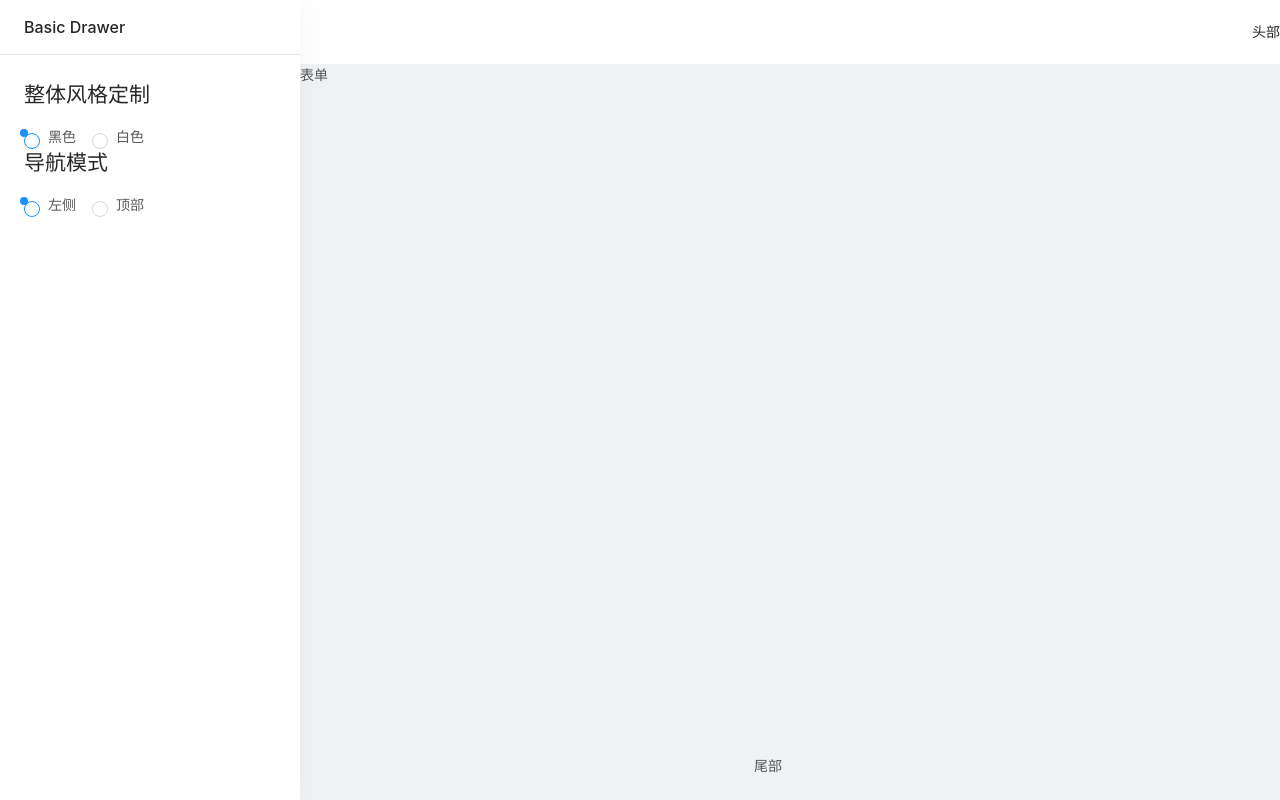
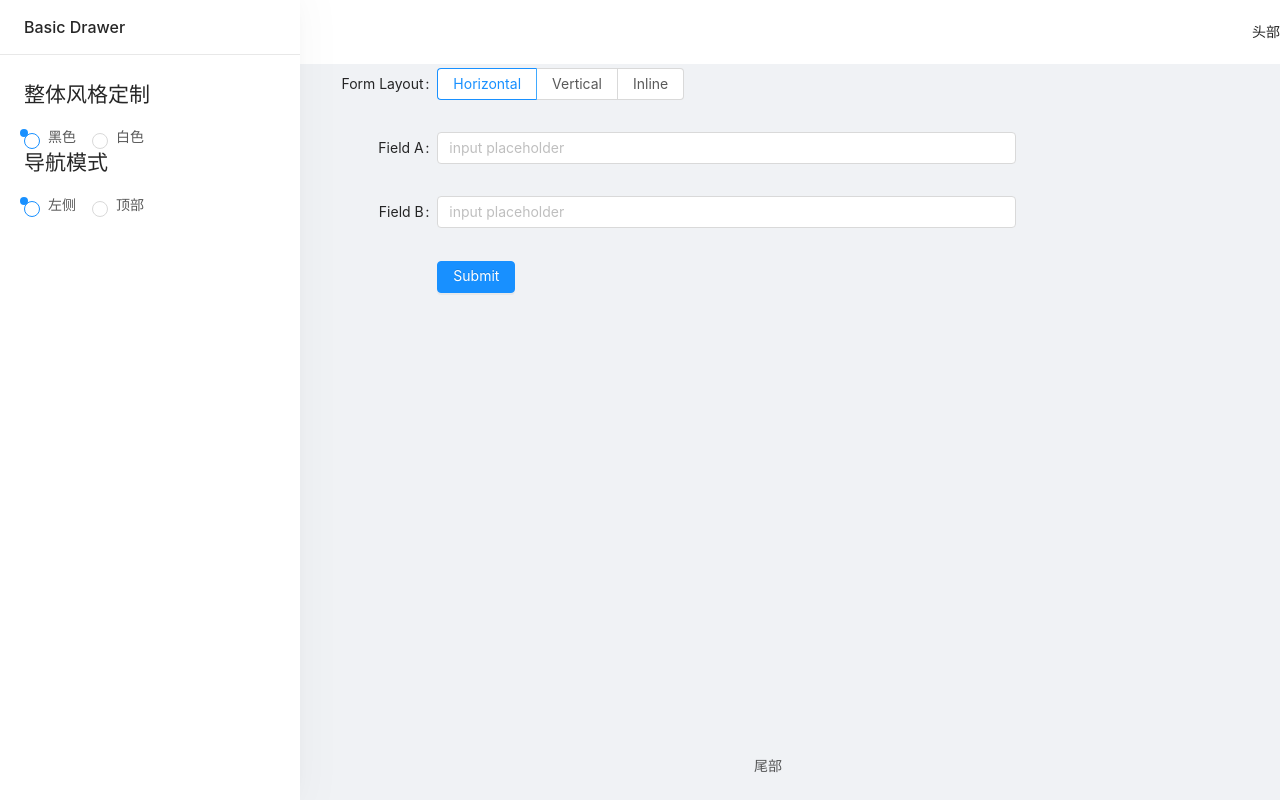
Before and after one commit to lsustc/ant-design-vue-pro, a Vue app: page /form/base-form in a window 1280 px wide. Built offline with nearby package versions, Linux system fonts and the light colour scheme.

Commit message:
添加基础表单手动校验

```diff
--- a/src/main.js
+++ b/src/main.js
@@ -2,7 +2,7 @@
 import App from "./App.vue";
 import router from "./router";
 import store from "./store";
-import {Button, Layout, Icon, Drawer, Radio, Menu} from 'ant-design-vue'
+import {Button, Layout, Icon, Drawer, Radio, Menu, Form, Input} from 'ant-design-vue'
 import Authorized from "./components/Authorized.vue"
 import Auth from "./directives/auth";
 
@@ -14,6 +14,8 @@
 Vue.use(Drawer);
 Vue.use(Radio);
 Vue.use(Menu);
+Vue.use(Form);
+Vue.use(Input);
 Vue.component('Authorized', Authorized);
 Vue.use(Auth);
 
--- a/src/views/Forms/BasicForm.vue
+++ b/src/views/Forms/BasicForm.vue
@@ -1,14 +1,102 @@
 <template>
-    <div>
-        基础表单
-    </div>
+  <a-form :layout="formLayout">
+    <a-form-item
+      label="Form Layout"
+      :label-col="formItemLayout.labelCol"
+      :wrapper-col="formItemLayout.wrapperCol"
+    >
+      <a-radio-group default-value="horizontal" @change="handleFormLayoutChange">
+        <a-radio-button value="horizontal">
+          Horizontal
+        </a-radio-button>
+        <a-radio-button value="vertical">
+          Vertical
+        </a-radio-button>
+        <a-radio-button value="inline">
+          Inline
+        </a-radio-button>
+      </a-radio-group>
+    </a-form-item>
+    <a-form-item
+      label="Field A"
+      :label-col="formItemLayout.labelCol"
+      :wrapper-col="formItemLayout.wrapperCol"
+      :validateStatus="fieldAStatus"
+      :help="fieldAHelp"
+    >
+      <a-input v-model="fieldA" placeholder="input placeholder" />
+    </a-form-item>
+    <a-form-item
+      label="Field B"
+      :label-col="formItemLayout.labelCol"
+      :wrapper-col="formItemLayout.wrapperCol"
+    >
+      <a-input v-model="fieldB" placeholder="input placeholder" />
+    </a-form-item>
+    <a-form-item :wrapper-col="buttonItemLayout.wrapperCol">
+      <a-button type="primary" @click="handleSubmit">
+        Submit
+      </a-button>
+    </a-form-item>
+  </a-form>
 </template>
 
 <script>
 export default {
-
-}
+  data() {
+    return {
+      formLayout: 'horizontal',
+      fieldA: '',
+      fieldB: '',
+      fieldAStatus: '',
+      fieldAHelp: ''
+    };
+  },
+  watch: {
+      fieldA(val) {
+          if (val.length <= 5) {
+              this.fieldAStatus = 'error';
+              this.fieldAHelp = '必须大于五个字符';
+          } else {
+              this.fieldAStatus = '';
+              this.fieldAHelp = '';
+          }
+      }
+  },
+  computed: {
+    formItemLayout() {
+      const { formLayout } = this;
+      return formLayout === 'horizontal'
+        ? {
+            labelCol: { span: 4 },
+            wrapperCol: { span: 14 },
+          }
+        : {};
+    },
+    buttonItemLayout() {
+      const { formLayout } = this;
+      return formLayout === 'horizontal'
+        ? {
+            wrapperCol: { span: 14, offset: 4 },
+          }
+        : {};
+    },
+  },
+  methods: {
+    handleFormLayoutChange(e) {
+      this.formLayout = e.target.value;
+    },
+    handleSubmit() {
+        if (this.fieldA.length <= 5) {
+              this.fieldAStatus = 'error';
+              this.fieldAHelp = '必须大于五个字符';
+          } else {
+              console.log({
+                  fieldA:this.fieldA,
+                  fieldB:this.fieldB
+              });
+          }
+    }
+  },
+};
 </script>
-<style>
-
-</style>
```
